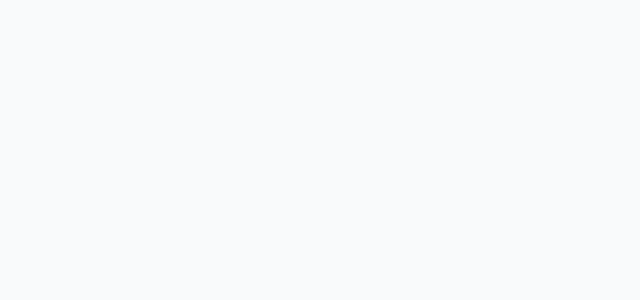
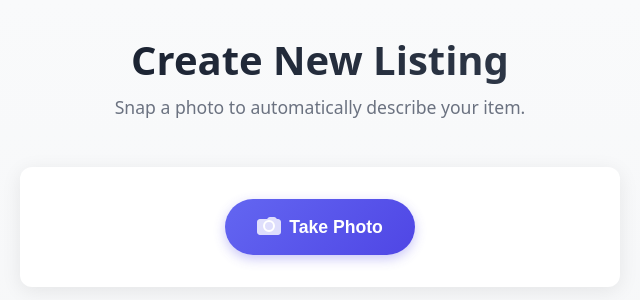
Before and after one commit to richardrauser/selleasy, a Next.js app: page /listings/new in a window 1280 px wide. Shown: the top 300 px of the page, without its empty margins (320-960 px from the left). Built offline with nearby package versions, Linux system fonts and the light colour scheme; no server answers.

Commit message:
Add photo picker, AI analysis action, and Firebase configuration

```diff
--- a/package.json
+++ b/package.json
@@ -9,6 +9,7 @@
     "lint": "eslint"
   },
   "dependencies": {
+    "@google/generative-ai": "^0.24.1",
     "firebase": "^12.7.0",
     "next": "16.1.1",
     "react": "19.2.3",
--- /dev/null
+++ b/src/app/listings/new/page.module.css
@@ -0,0 +1,36 @@
+.pageContainer {
+    min-height: 100vh;
+    padding: 2rem;
+    background: linear-gradient(to bottom, #f9fafb, #f3f4f6);
+    font-family: system-ui, -apple-system, sans-serif;
+}
+
+.contentWrapper {
+    max-width: 800px;
+    margin: 0 auto;
+    display: flex;
+    flex-direction: column;
+    gap: 2rem;
+}
+
+.header {
+    text-align: center;
+    margin-bottom: 1rem;
+}
+
+.title {
+    font-size: 2.5rem;
+    font-weight: 800;
+    background: linear-gradient(135deg, #111827 0%, #374151 100%);
+    -webkit-background-clip: text;
+    -webkit-text-fill-color: transparent;
+    margin-bottom: 0.5rem;
+    background-clip: text;
+    color: transparent;
+    /* Fallback/Requirement for background-clip: text */
+}
+
+.subtitle {
+    font-size: 1.1rem;
+    color: #6b7280;
+}
--- a/src/app/listings/new/page.tsx
+++ b/src/app/listings/new/page.tsx
@@ -1,7 +1,19 @@
+import ListingPhotoPicker from '@/components/ListingPhotoPicker';
+import styles from './page.module.css';
+
 export default function NewListingPage() {
     return (
-        <main>
-            {/* Placeholder for new listing form */}
+        <main className={styles.pageContainer}>
+            <div className={styles.contentWrapper}>
+                <header className={styles.header}>
+                    <h1 className={styles.title}>Create New Listing</h1>
+                    <p className={styles.subtitle}>Snap a photo to automatically describe your item.</p>
+                </header>
+
+                <ListingPhotoPicker />
+
+                {/* Future form fields can go here */}
+            </div>
         </main>
     );
 }
--- /dev/null
+++ b/src/components/ListingPhotoPicker.module.css
@@ -0,0 +1,108 @@
+.container {
+    display: flex;
+    flex-direction: column;
+    align-items: center;
+    gap: 1.5rem;
+    padding: 2rem;
+    background-color: #ffffff;
+    border-radius: 12px;
+    box-shadow: 0 4px 20px rgba(0, 0, 0, 0.08);
+    max-width: 600px;
+    width: 100%;
+    margin: 0 auto;
+}
+
+.controls {
+    width: 100%;
+    display: flex;
+    justify-content: center;
+}
+
+.cameraButton {
+    background: linear-gradient(135deg, #6366f1 0%, #4f46e5 100%);
+    color: white;
+    border: none;
+    padding: 1rem 2rem;
+    border-radius: 50px;
+    font-size: 1.1rem;
+    font-weight: 600;
+    cursor: pointer;
+    transition: transform 0.2s ease, box-shadow 0.2s ease;
+    display: flex;
+    align-items: center;
+    gap: 0.5rem;
+    box-shadow: 0 4px 12px rgba(79, 70, 229, 0.3);
+}
+
+.cameraButton:hover {
+    transform: translateY(-2px);
+    box-shadow: 0 6px 16px rgba(79, 70, 229, 0.4);
+}
+
+.cameraButton:active {
+    transform: translateY(0);
+}
+
+.previewContainer {
+    width: 100%;
+    border-radius: 12px;
+    overflow: hidden;
+    position: relative;
+    background-color: #f3f4f6;
+    min-height: 200px;
+    display: flex;
+    align-items: center;
+    justify-content: center;
+}
+
+.previewImage {
+    width: 100%;
+    height: auto;
+    display: block;
+}
+
+.loading {
+    display: flex;
+    flex-direction: column;
+    align-items: center;
+    gap: 1rem;
+    padding: 2rem;
+    color: #6b7280;
+}
+
+.spinner {
+    width: 40px;
+    height: 40px;
+    border: 4px solid #e5e7eb;
+    border-top-color: #4f46e5;
+    border-radius: 50%;
+    animation: spin 1s linear infinite;
+}
+
+@keyframes spin {
+    to {
+        transform: rotate(360deg);
+    }
+}
+
+.descriptionContainer {
+    background-color: #f9fafb;
+    padding: 1.5rem;
+    border-radius: 12px;
+    width: 100%;
+    border: 1px solid #e5e7eb;
+}
+
+.descriptionContainer h3 {
+    margin-top: 0;
+    margin-bottom: 0.75rem;
+    font-size: 1.25rem;
+    color: #111827;
+    font-weight: 700;
+}
+
+.descriptionContainer p {
+    line-height: 1.6;
+    color: #374151;
+    white-space: pre-wrap;
+}
--- /dev/null
+++ b/src/components/ListingPhotoPicker.tsx
@@ -0,0 +1,83 @@
+'use client';
+
+import { useState, useRef } from 'react';
+import { analyzeImage } from '@/app/actions/analyze-image';
+import styles from './ListingPhotoPicker.module.css';
+
+export default function ListingPhotoPicker() {
+    const [imageSrc, setImageSrc] = useState<string | null>(null);
+    const [description, setDescription] = useState<string>('');
+    const [loading, setLoading] = useState(false);
+    const fileInputRef = useRef<HTMLInputElement>(null);
+
+    const handleCapture = async (e: React.ChangeEvent<HTMLInputElement>) => {
+        const file = e.target.files?.[0];
+        if (!file) return;
+
+        const reader = new FileReader();
+        reader.onload = async (event) => {
+            const base64 = event.target?.result as string;
+            setImageSrc(base64);
+            setLoading(true);
+            setDescription(''); // Clear previous description
+
+            const mimeType = file.type;
+            const result = await analyzeImage(base64, mimeType);
+
+            if (result.success && result.description) {
+                setDescription(result.description);
+            } else {
+                setDescription(result.error || "Failed to generate description.");
+            }
+            setLoading(false);
+        };
+        reader.readAsDataURL(file);
+    };
+
+    return (
+        <div className={styles.container}>
+            <div className={styles.controls}>
+                <button
+                    type="button"
+                    onClick={() => fileInputRef.current?.click()}
+                    className={styles.cameraButton}
+                    disabled={loading}
+                >
+                    <svg width="24" height="24" viewBox="0 0 24 24" fill="none" xmlns="http://www.w3.org/2000/svg">
+                        <path d="M7 4H9.17157C9.70201 4 10.2107 3.78929 10.5858 3.41421L11.4142 2.58579C11.7893 2.21071 12.298 2 12.8284 2H17.1716C17.702 2 18.2107 2.21071 18.5858 2.58579L19.4142 3.41421C19.7893 3.78929 20.298 4 20.8284 4H21C22.6569 4 24 5.34315 24 7V17C24 18.6569 22.6569 20 21 20H3C1.34315 20 0 18.6569 0 17V7C0 5.34315 1.34315 4 3 4H7Z" fill="currentColor" opacity="0.8" />
+                        <circle cx="12" cy="11" r="5" stroke="white" strokeWidth="2" />
+                    </svg>
+                    {imageSrc ? 'Retake Photo' : 'Take Photo'}
+                </button>
+                <input
+                    type="file"
+                    accept="image/*"
+                    capture="environment"
+                    ref={fileInputRef}
+                    onChange={handleCapture}
+                    style={{ display: 'none' }}
+                />
+            </div>
+
+            {imageSrc && (
+                <div className={styles.previewContainer}>
+                    <img src={imageSrc} alt="Captured listing item" className={styles.previewImage} />
+                </div>
+            )}
+
+            {loading && (
+                <div className={styles.loading}>
+                    <div className={styles.spinner}></div>
+                    <p>Analyzing image with Gemini...</p>
+                </div>
+            )}
+
+            {description && !loading && (
+                <div className={styles.descriptionContainer}>
+                    <h3>Analysis Result</h3>
+                    <p>{description}</p>
+                </div>
+            )}
+        </div>
+    );
+}
```
Also changed, not shown: apphosting.yaml (+23 -1 lines), src/app/actions/analyze-image.ts (added, +43 -0 lines), firebase.json (added), 2 other files (tests, documents, lock files or other folders).
